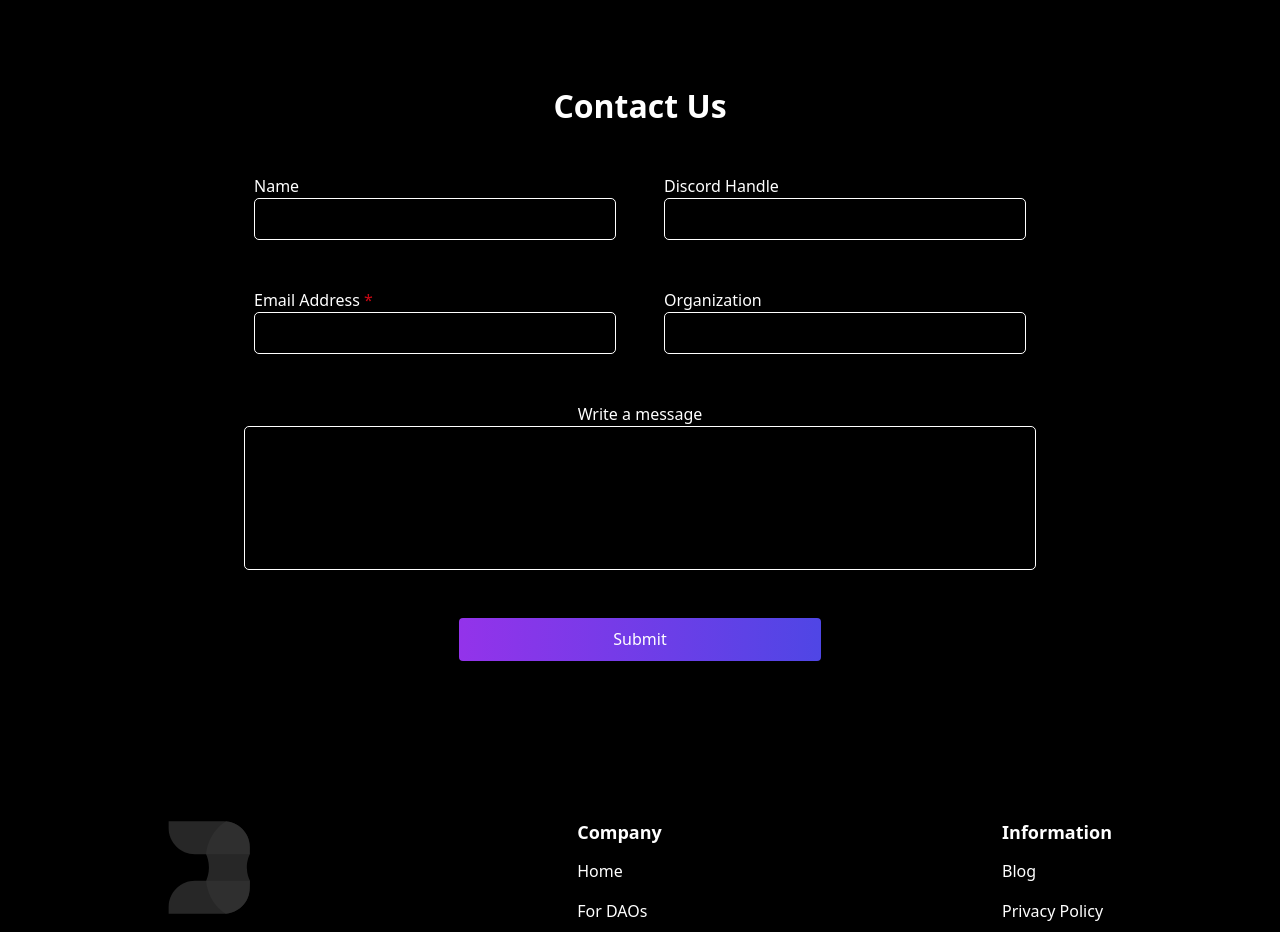
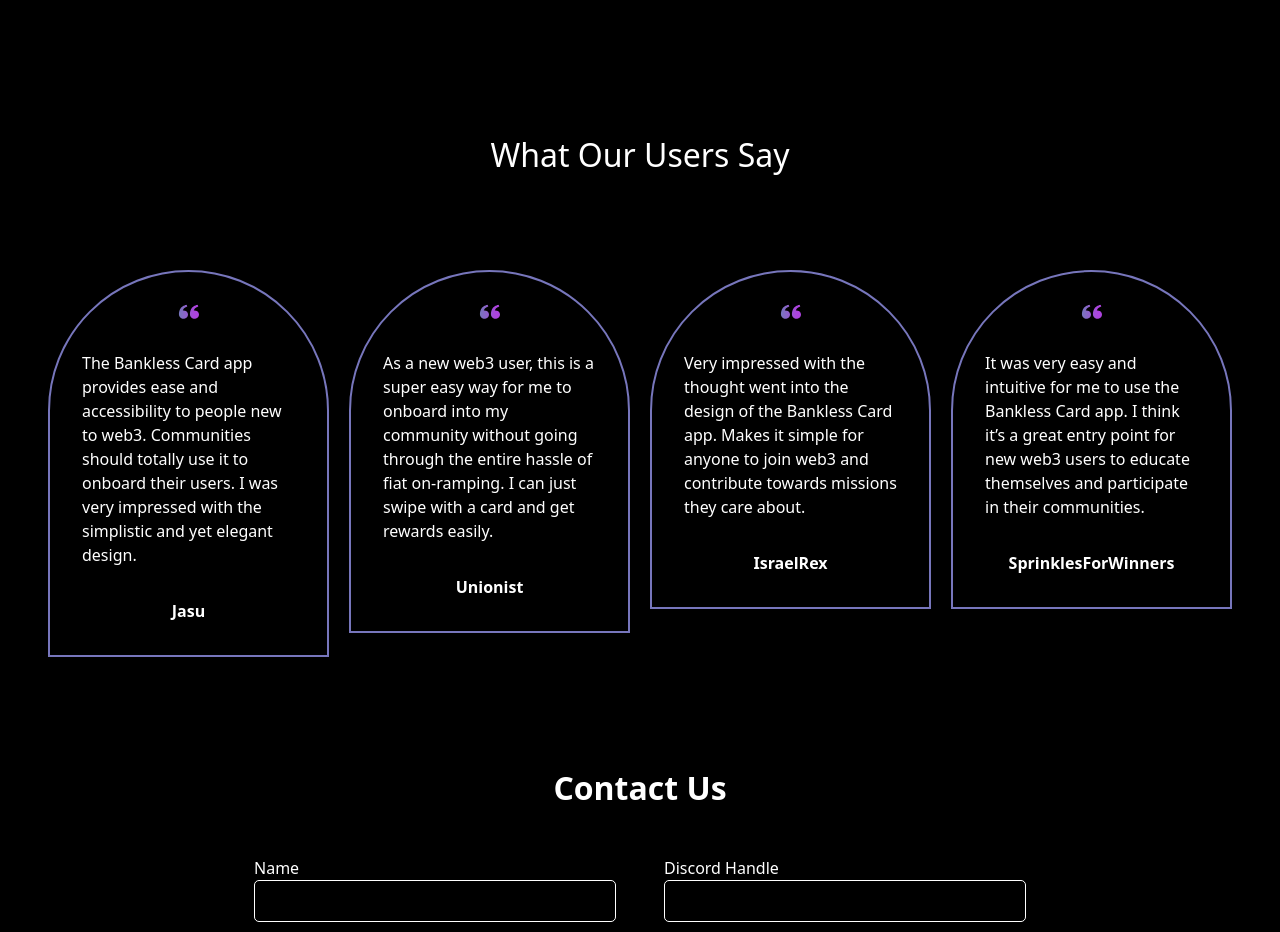
Before and after one commit to Bankless-Card/Bcard-website, a Next.js app: page / in a window 1280 px wide. Shown: the part 1400-2332 px from the top of the page. Built offline with nearby package versions, Linux system fonts and the light colour scheme.

Commit message:
add testimonial section

```diff
--- /dev/null
+++ b/components/TestimonialCarousel.tsx
@@ -0,0 +1,111 @@
+import { useEffect } from "react";
+import Image from "next/image";
+import Glide from "@glidejs/glide";
+import "tailwindcss/tailwind.css";
+
+const TestimonialCarousel = () => {
+  useEffect(() => {
+    new Glide(".glide", {
+      type: "carousel",
+      perView: 4,
+      gap: 20,
+      autoplay: 5000,
+      hoverpause: true,
+      breakpoints: {
+        1024: {
+          perView: 3,
+        },
+        768: {
+          perView: 2,
+        },
+        640: {
+          perView: 1,
+        },
+      },
+    }).mount();
+  }, []);
+
+  return (
+    <div className="glide">
+      <div className="glide__track" data-glide-el="track">
+        <ul className="glide__slides">
+          <li className="glide__slide">
+            <div className="border-2 border-[#7776BC] rounded-t-[12.5rem] p-[2rem] flex flex-col items-center gap-[2rem] min-h-[20rem]">
+              <Image
+                priority
+                src="/images/quote.svg"
+                className=""
+                height={14.97}
+                width={20.06}
+                alt=""
+              />
+              <p className="max-w-[18.75rem]">
+                It was very easy and intuitive for me to use the Bankless Card
+                app. I think it’s a great entry point for new web3 users to
+                educate themselves and participate in their communities.
+              </p>
+              <p className="font-bold">SprinklesForWinners</p>
+            </div>
+          </li>
+          <li className="glide__slide">
+            <div className="border-2 border-[#7776BC] rounded-t-[12.5rem] p-[2rem] flex flex-col items-center gap-[2rem] min-h-[20rem]">
+              <Image
+                priority
+                src="/images/quote.svg"
+                className=""
+                height={14.97}
+                width={20.06}
+                alt=""
+              />
+              <p className="max-w-[18.75rem]">
+                The Bankless Card app provides ease and accessibility to people
+                new to web3. Communities should totally use it to onboard their
+                users. I was very impressed with the simplistic and yet elegant
+                design.
+              </p>
+              <p className="font-bold">Jasu</p>
+            </div>
+          </li>
+          <li className="glide__slide">
+            <div className="border-2 border-[#7776BC] rounded-t-[12.5rem] p-[2rem] flex flex-col items-center gap-[2rem] min-h-[20rem]">
+              <Image
+                priority
+                src="/images/quote.svg"
+                className=""
+                height={14.97}
+                width={20.06}
+                alt=""
+              />
+              <p className="max-w-[18.75rem]">
+                As a new web3 user, this is a super easy way for me to onboard
+                into my community without going through the entire hassle of
+                fiat on-ramping. I can just swipe with a card and get rewards
+                easily.
+              </p>
+              <p className="font-bold">Unionist</p>
+            </div>
+          </li>
+          <li className="glide__slide">
+            <div className="border-2 border-[#7776BC] rounded-t-[12.5rem] p-[2rem] flex flex-col items-center gap-[2rem] min-h-[20rem]">
+              <Image
+                priority
+                src="/images/quote.svg"
+                className=""
+                height={14.97}
+                width={20.06}
+                alt=""
+              />
+              <p className="max-w-[18.75rem]">
+                Very impressed with the thought went into the design of the
+                Bankless Card app. Makes it simple for anyone to join web3 and
+                contribute towards missions they care about.
+              </p>
+              <p className="font-bold">IsraelRex</p>
+            </div>
+          </li>
+        </ul>
+      </div>
+    </div>
+  );
+};
+export default TestimonialCarousel;
--- a/package.json
+++ b/package.json
@@ -9,11 +9,13 @@
     "lint": "next lint"
   },
   "dependencies": {
+    "@glidejs/glide": "^3.6.0",
     "@types/node": "18.14.1",
     "@types/react": "18.0.28",
     "@types/react-dom": "18.0.11",
     "eslint": "8.34.0",
     "eslint-config-next": "13.2.1",
+    "glidejs": "^2.1.0",
     "next": "13.2.1",
     "react": "18.2.0",
     "react-dom": "18.2.0",
--- a/src/pages/landingpage.tsx
+++ b/src/pages/landingpage.tsx
@@ -3,6 +3,7 @@
 import Link from "next/link";
 import ContactUs from "components/ContactUs";
 import Footer from "components/Footer";
+import TestimonialCarousel from "components/TestimonialCarousel";
 
 const LandingPage = () => {
   return (
@@ -137,7 +138,10 @@
         </div>
         <div></div>
       </section>
-
+      <section className="mt-[10rem]">
+        <h1 className="font-medium text-[2rem] leading-[2.438rem] text-center pb-[6rem]">What Our Users Say</h1>
+        <TestimonialCarousel />
+      </section>
      <ContactUs />
      <Footer />
     </div>
--- a/src/styles/globals.css
+++ b/src/styles/globals.css
@@ -1,3 +1,5 @@
+@import url('~@glidejs/glide/dist/css/glide.core.min.css');
+@import url('~@glidejs/glide/dist/css/glide.theme.min.css');
 @tailwind base;
 @tailwind components;
 @tailwind utilities;
```
Also changed, not shown: public/images/quote.svg (added), 1 other file (tests, documents, lock files or other folders).
